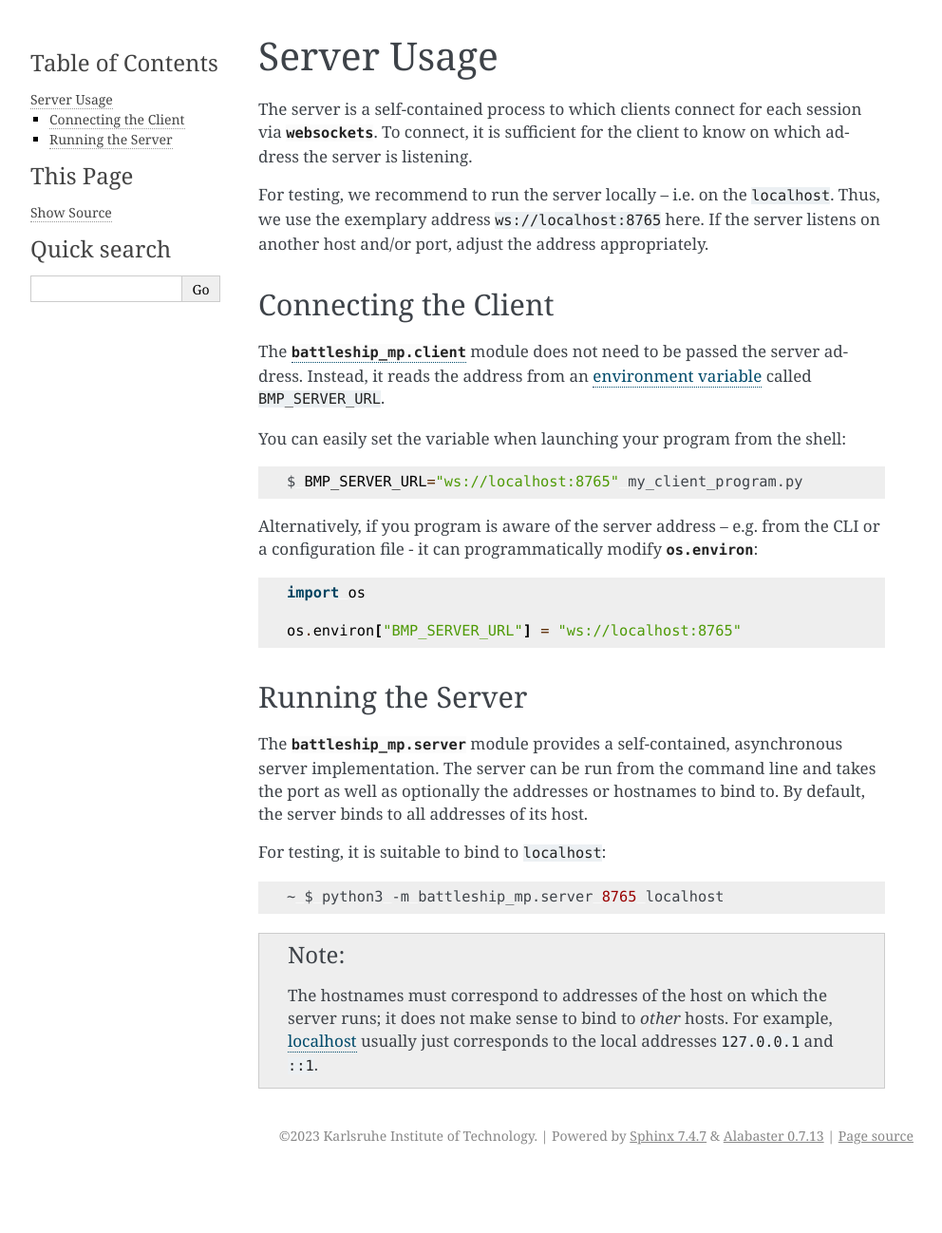
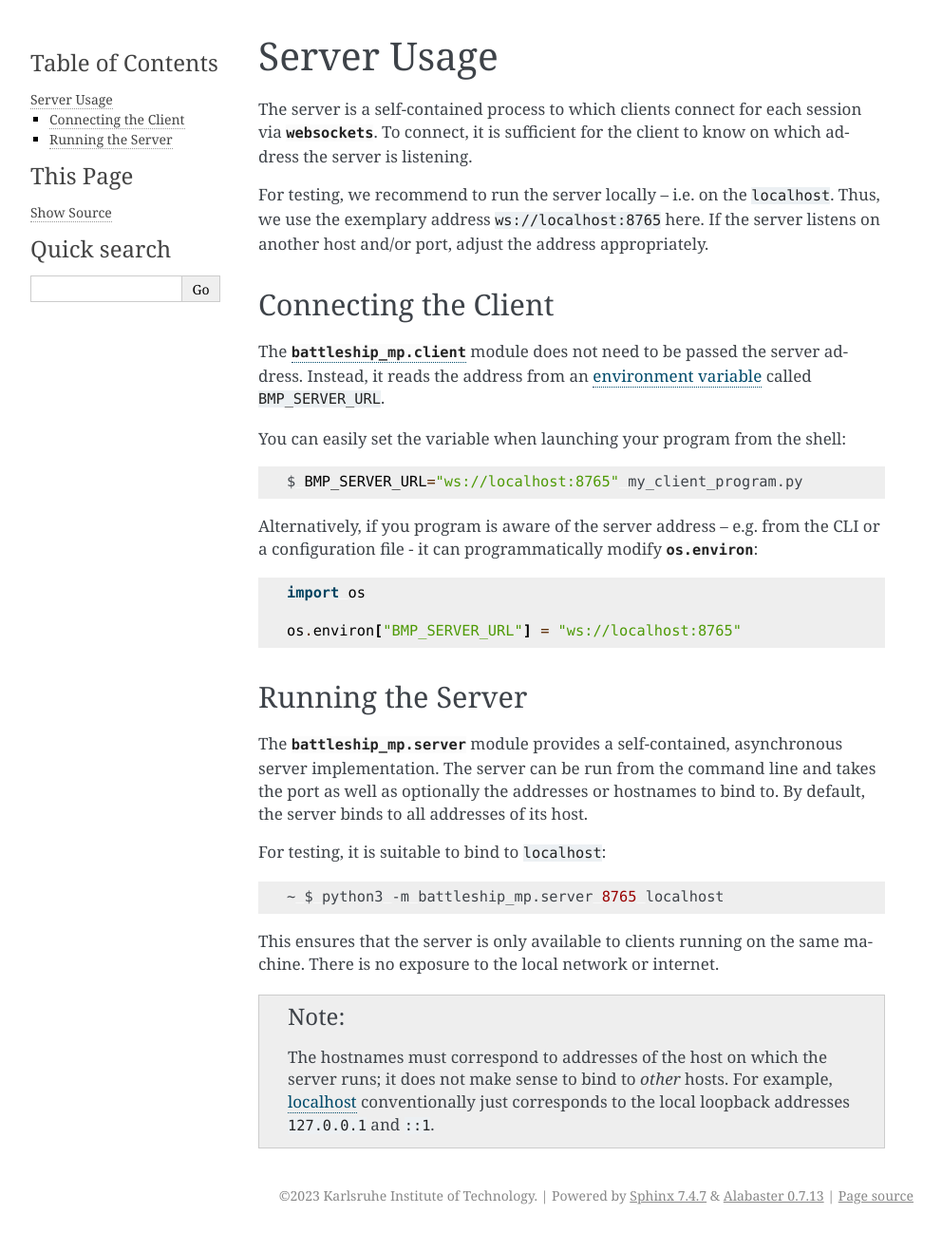
Before and after one commit to kit-colsoftdes/battleship_mp, a Sphinx documentation site: the page built from docs/server.rst, in a window 1280 px wide and 1298 px high. Shown: the whole window at 95% size, without its empty margins (148-1140 px from the left). Built offline with Sphinx 7.4.7, drawn with Linux system fonts in a browser that asks for light colours; formulas are drawn with MathJax 3.

Commit message:
mire background on localhost

```diff
--- a/docs/server.rst
+++ b/docs/server.rst
@@ -48,12 +48,15 @@ For testing, it is suitable to bind to ``localhost``:
 
     ~ $ python3 -m battleship_mp.server 8765 localhost
 
+This ensures that the server is only available to clients running on the same machine.
+There is no exposure to the local network or internet.
+
 .. note::
 
     The hostnames must correspond to addresses of the host on which the server runs;
     it does not make sense to bind to *other* hosts.
-    For example, `localhost`_ usually just corresponds to the local addresses
-    ``127.0.0.1`` and ``::1``.
+    For example, `localhost`_ conventionally just corresponds to the local loopback
+    addresses ``127.0.0.1`` and ``::1``.
 
 .. _environment variable: https://en.wikipedia.org/wiki/Environment_variable
 .. _localhost: https://en.wikipedia.org/wiki/Localhost
```
